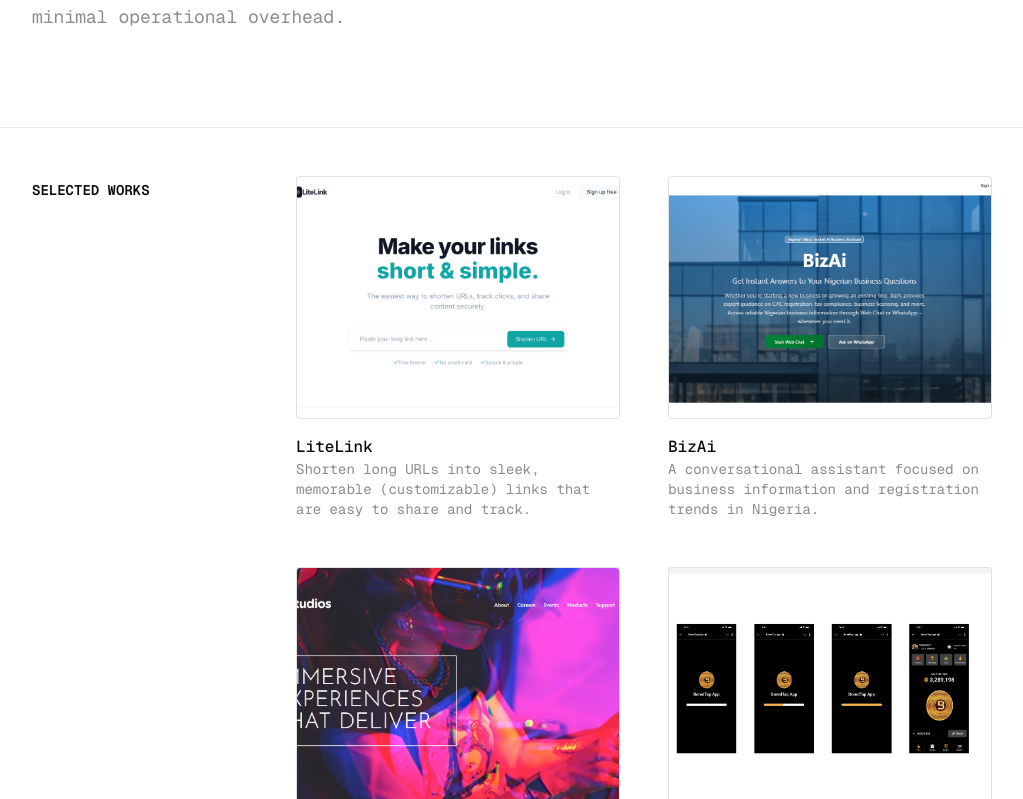
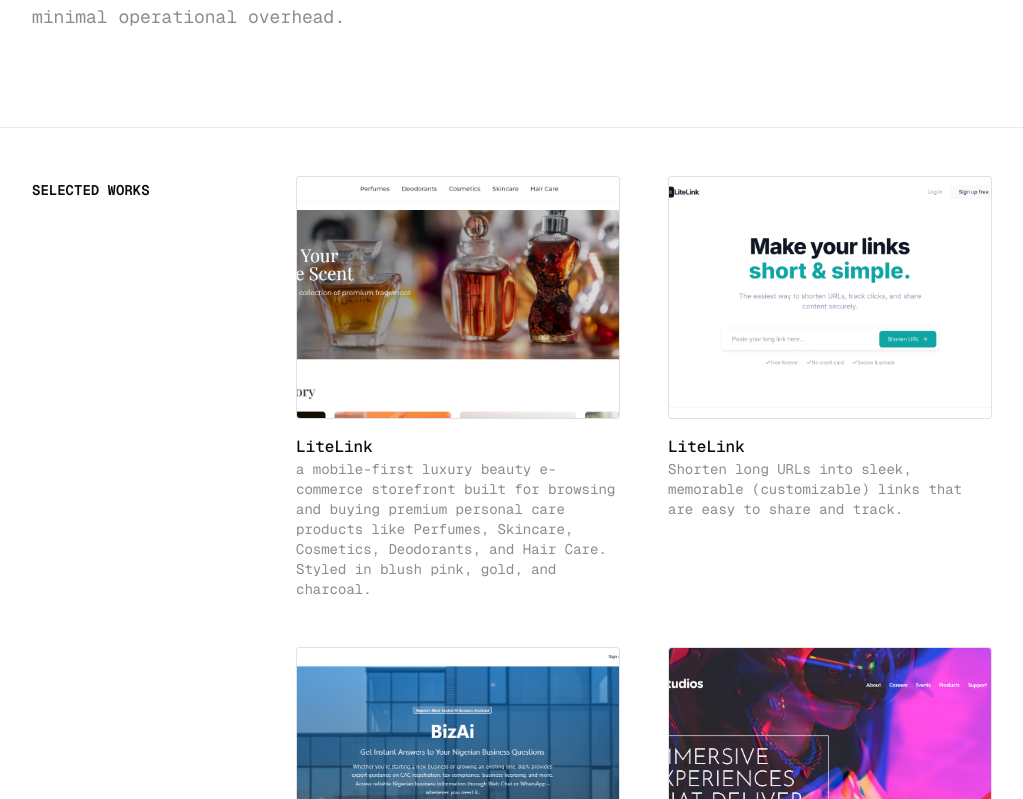
Before and after one commit to veenzent/v0_veenzent, a Next.js app: page /projects in a window 1280 px wide. Shown: the part 377-1176 px from the top of the page, without its empty margins (128-1151 px from the left). Built offline with nearby package versions, Linux system fonts and the light colour scheme.

Commit message:
NEW: new project update (Jennys World e-commerce)

```diff
--- a/data/projects.ts
+++ b/data/projects.ts
@@ -3,9 +3,17 @@
 import BizAi from "@/assets/BizzAi.png";
 import loopstudios from "@/assets/loopstudios.png";
 import boredtap from "@/assets/boredtap.png";
+import jennysWorld from "@/assets/jennys-world.png";
 
 
 export const projects: Project[] = [
+    {
+        title: "LiteLink",
+        description:
+            "a mobile-first luxury beauty e-commerce storefront built for browsing and buying premium personal care products like Perfumes, Skincare, Cosmetics, Deodorants, and Hair Care. Styled in blush pink, gold, and charcoal.",
+        image: jennysWorld.src,
+        link: "https://jennys-world.vercel.app/",
+    },
     {
         title: "LiteLink",
         description:
```
Also changed, not shown: assets/jennys-world.png (added).
